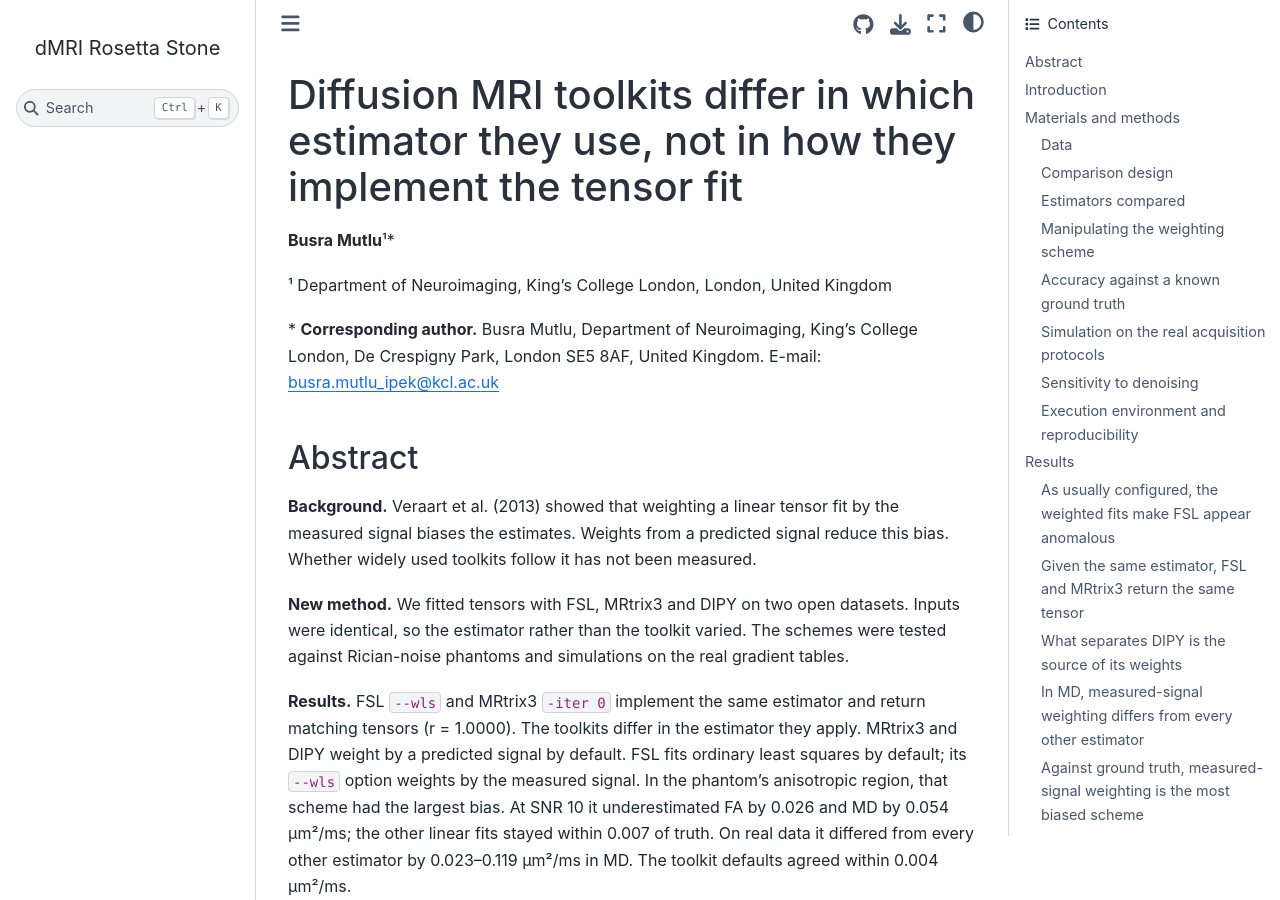
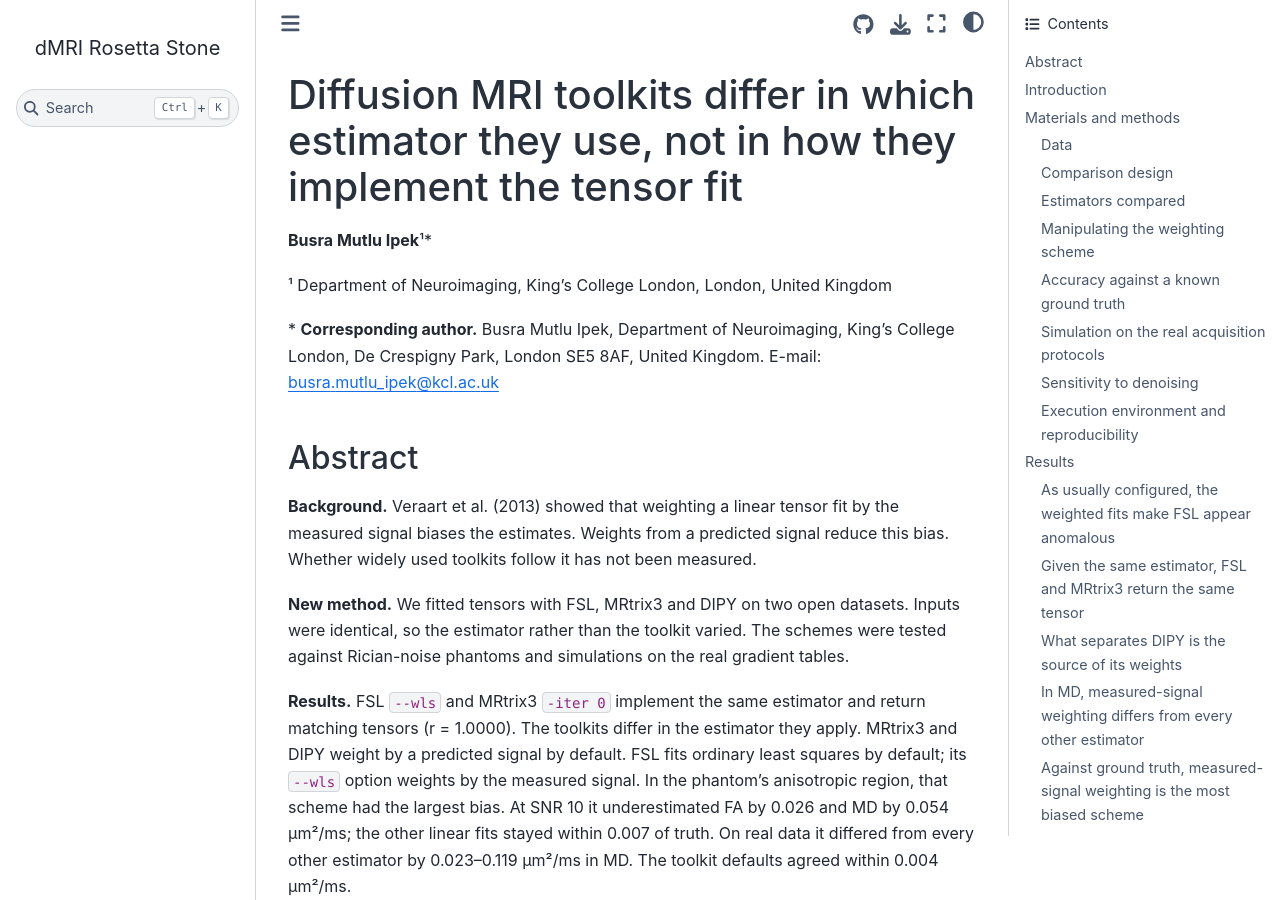
Before and after one commit to happybrotherhood/dmri-rosetta-stone, a Jupyter Book: the page built from article_jnm.md, in a window 1280 px wide and 900 px high. Built offline with Jupyter Book 1.0.4 settings and Sphinx 7.4.7 and the Sphinx Book theme 1.1.4, drawn with Linux system fonts in a browser that asks for light colours; pages that are not in the unit, such as notebooks, are missing from menus; some of the changed text lies outside the part shown.

Commit message:
Use the author's full name in the manuscript sources
She corrected the built .docx files by hand to "Busra Mutlu Ipek" before
submitting, but the markdown sources still said "Busra Mutlu", so the next
rebuild would have quietly undone it -- the same trap the e-mail placeholder
fell into. The sources now match what was submitted.

Co-Authored-By: Claude Opus 5 <noreply@anthropic.com>
Claude-Session: https://claude.ai/code/session_01Wud2CkZ5pwEHAeXS56jgLS

```diff
--- a/article_jnm.md
+++ b/article_jnm.md
@@ -1,10 +1,10 @@
 # Diffusion MRI toolkits differ in which estimator they use, not in how they implement the tensor fit
 
-**Busra Mutlu**¹\*
+**Busra Mutlu Ipek**¹\*
 
 ¹ Department of Neuroimaging, King's College London, London, United Kingdom
 
-\* **Corresponding author.** Busra Mutlu, Department of Neuroimaging, King's College London, De Crespigny Park, London SE5 8AF, United Kingdom. E-mail: busra.mutlu_ipek@kcl.ac.uk
+\* **Corresponding author.** Busra Mutlu Ipek, Department of Neuroimaging, King's College London, De Crespigny Park, London SE5 8AF, United Kingdom. E-mail: busra.mutlu_ipek@kcl.ac.uk
 
 ## Abstract
 
@@ -247,7 +247,7 @@ The practical consequence concerns reporting. The toolkit and version do not des
 
 ## CRediT authorship contribution statement
 
-**Busra Mutlu:** Conceptualization, Methodology, Software, Formal analysis, Investigation, Data curation, Visualization, Writing – original draft, Writing – review and editing.
+**Busra Mutlu Ipek:** Conceptualization, Methodology, Software, Formal analysis, Investigation, Data curation, Visualization, Writing – original draft, Writing – review and editing.
 
 ## Declaration of competing interest
 
```
Also changed, not shown: cover_letter_jnm.md (+2 -2 lines), supplementary_jnm.md (+1 -1 lines).
